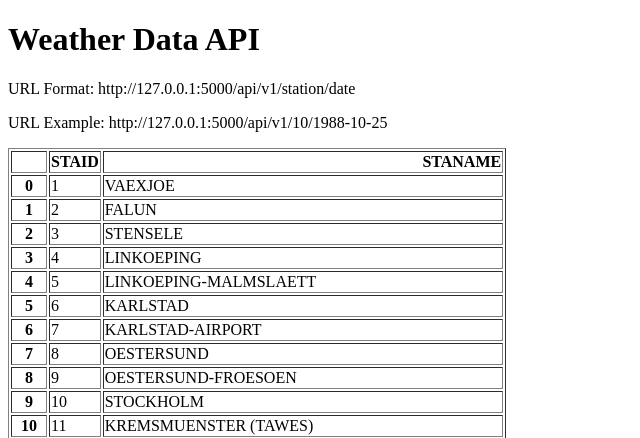
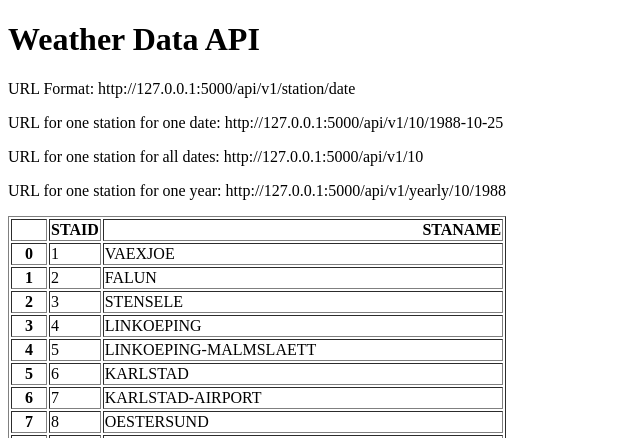
Before and after one commit to amitmodi06/my_weather_api, a Flask app: page / in a window 1280 px wide. Shown: the top 438 px of the page, without its empty margins (0-640 px from the left). Run offline with Flask 3, Linux system fonts and the light colour scheme.

Commit message:
Added URL endpoints for station's yearly and all data

```diff
--- a/main.py
+++ b/main.py
@@ -23,6 +23,22 @@ def about_page(station, date):
             "date": date,
             "temperature": temperature}
 
+@my_app.route("/api/v1/<station>")
+def station_all_data(station):
+    filename = "data_small/TG_STAID" + str(station).zfill(6) + ".txt"
+    df = pd.read_csv(filename, skiprows=20, parse_dates=["    DATE"])
+    station_data = df.to_dict(orient="records")
+    print(station_data)
+    return station_data
+
+
+@my_app.route("/api/v1/yearly/<station>/<year>")
+def station_year_data(station, year):
+    filename = "data_small/TG_STAID" + str(station).zfill(6) + ".txt"
+    df = pd.read_csv(filename, skiprows=20, parse_dates=["    DATE"])
+    station_data = df.loc[df["    DATE"].dt.year == int(year)]
+    station_data = station_data.to_dict(orient="records")
+    return station_data
 
 if __name__ == "__main__":
     my_app.run(debug=True)
--- a/templates/home.html
+++ b/templates/home.html
@@ -7,7 +7,9 @@
 <body>
     <h1>Weather Data API</h1>
     <p>URL Format: http://127.0.0.1:5000/api/v1/station/date</p>
-    <p>URL Example: http://127.0.0.1:5000/api/v1/10/1988-10-25</p>
+    <p>URL for one station for one date: http://127.0.0.1:5000/api/v1/10/1988-10-25</p>
+    <p>URL for one station for all dates: http://127.0.0.1:5000/api/v1/10</p>
+    <p>URL for one station for one year: http://127.0.0.1:5000/api/v1/yearly/10/1988</p>
     <P>{{station_data|safe}}</P>
 </body>
 </html>
```
